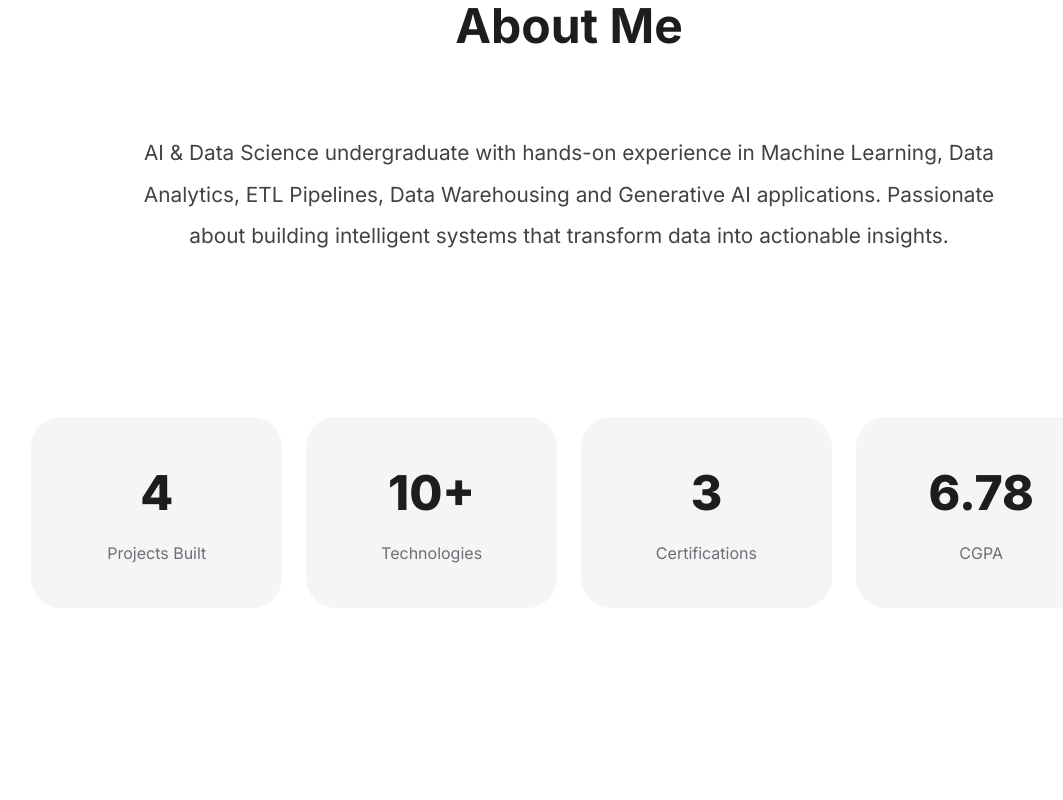
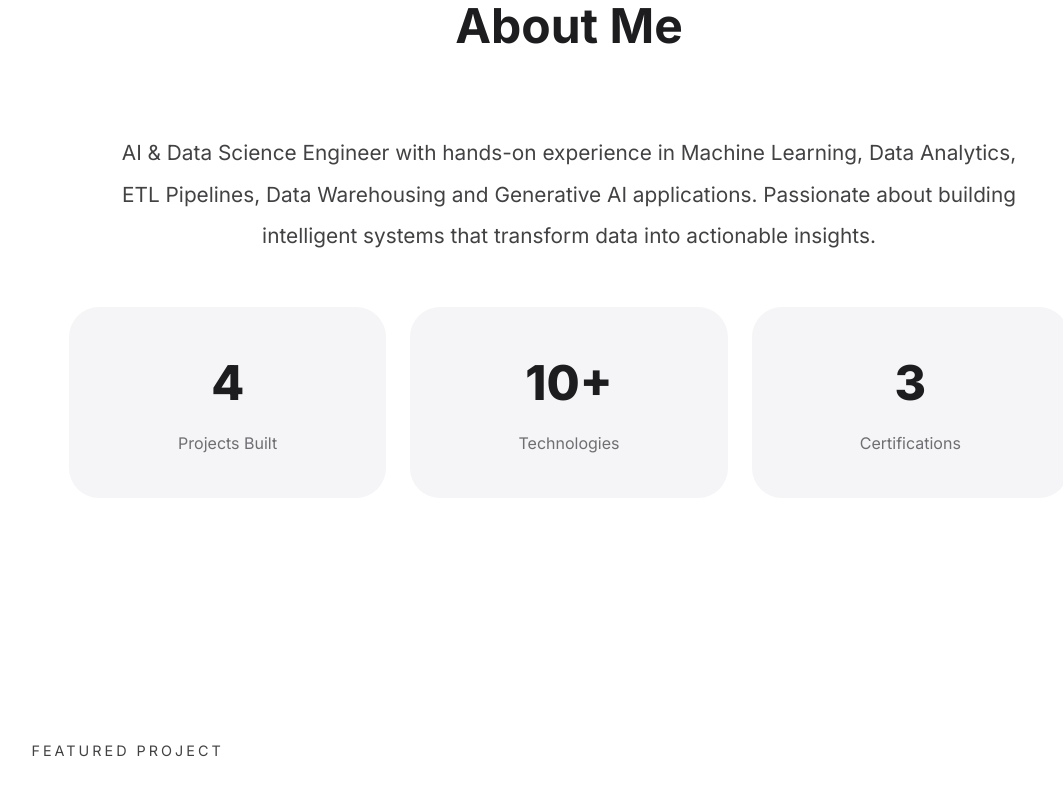
Before and after one commit to Prathamesh-1705/my-portfolio, a React (Create React App) app: page / in a window 1280 px wide. Shown: the part 1020-1820 px from the top of the page, without its empty margins (71-1134 px from the left). Built offline with nearby package versions, Linux system fonts and the light colour scheme.

Commit message:
minor changes

```diff
--- a/src/App.css
+++ b/src/App.css
@@ -1,4 +1,3 @@
-css
 /* =========================
    APPLE STYLE PORTFOLIO
 ========================= */
@@ -247,6 +246,10 @@ css
    ABOUT
 ========================= */
 
+#about {
+  padding-bottom: 50px;
+}
+
 .about-text {
   max-width: 900px;
   margin: auto;
@@ -264,17 +267,17 @@ css
 ========================= */
 
 .stats-section {
-  padding: 40px 8% 120px;
+  padding: 0 8% 120px;
 }
 
 .stats-grid {
   display: grid;
 
-  grid-template-columns: repeat(4, 1fr);
+  grid-template-columns: repeat(3, 1fr);
 
   gap: 24px;
 
-  max-width: 1200px;
+  max-width: 1000px;
   margin: auto;
 }
 
@@ -286,6 +289,13 @@ css
   border-radius: 30px;
 
   text-align: center;
+
+  transition: transform 0.3s ease, box-shadow 0.3s ease;
+}
+
+.stat-card:hover {
+  transform: translateY(-5px);
+  box-shadow: 0 10px 30px rgba(0, 0, 0, 0.05);
 }
 
 .stat-card h3 {
--- a/src/App.js
+++ b/src/App.js
@@ -152,7 +152,7 @@ export default function Portfolio() {
           <h2 className="section-title">About Me</h2>
 
           <p className="about-text">
-            AI & Data Science undergraduate with hands-on experience in
+            AI & Data Science Engineer with hands-on experience in
             Machine Learning, Data Analytics, ETL Pipelines, Data Warehousing
             and Generative AI applications. Passionate about building
             intelligent systems that transform data into actionable insights.
@@ -177,11 +177,6 @@ export default function Portfolio() {
           <div className="stat-card">
             <h3>3</h3>
             <p>Certifications</p>
-          </div>
-
-          <div className="stat-card">
-            <h3>6.78</h3>
-            <p>CGPA</p>
           </div>
         </div>
       </section>
@@ -348,7 +343,7 @@ export default function Portfolio() {
               Management & Research, Nashik
             </p>
 
-            <p>CGPA: 7.95</p>
+
           </div>
         </div>
       </section>
```
